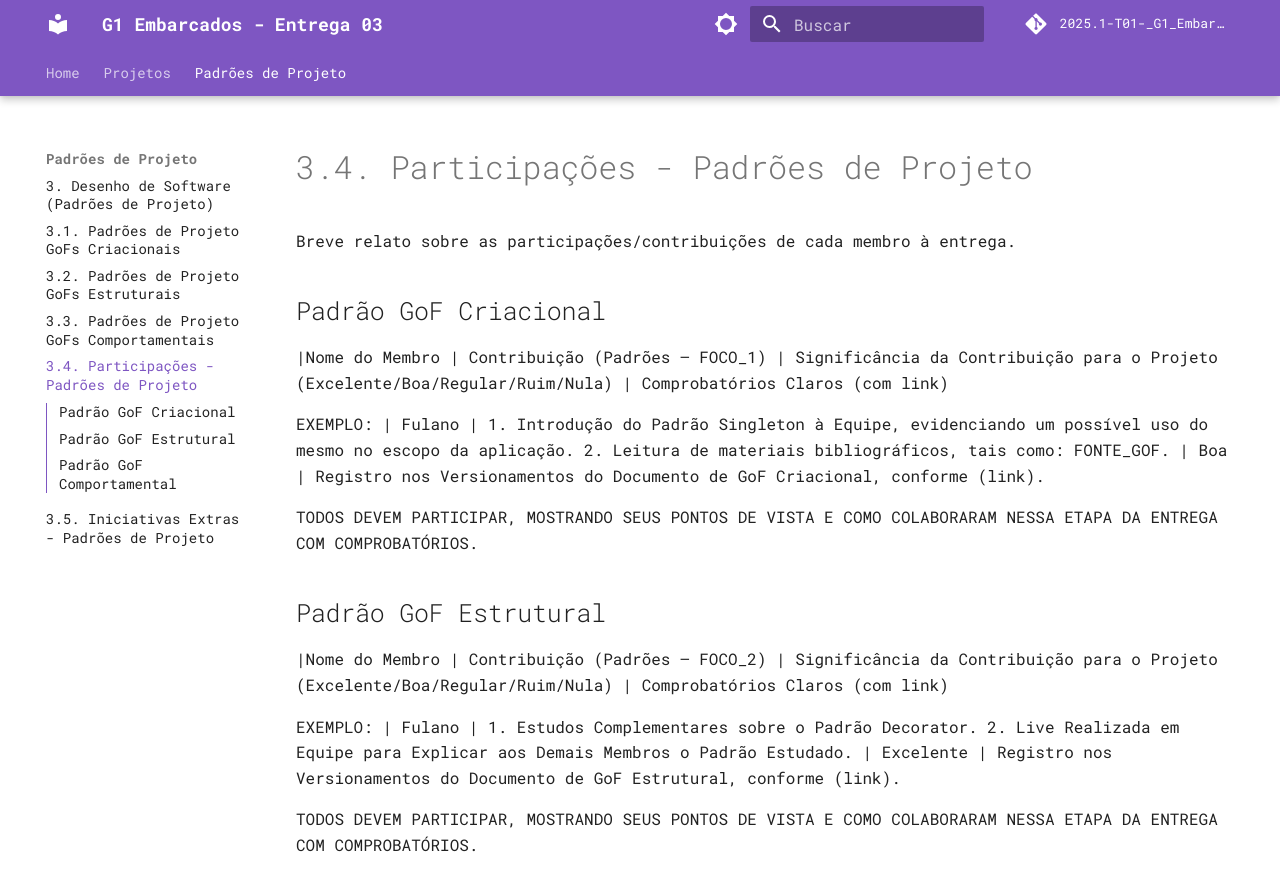
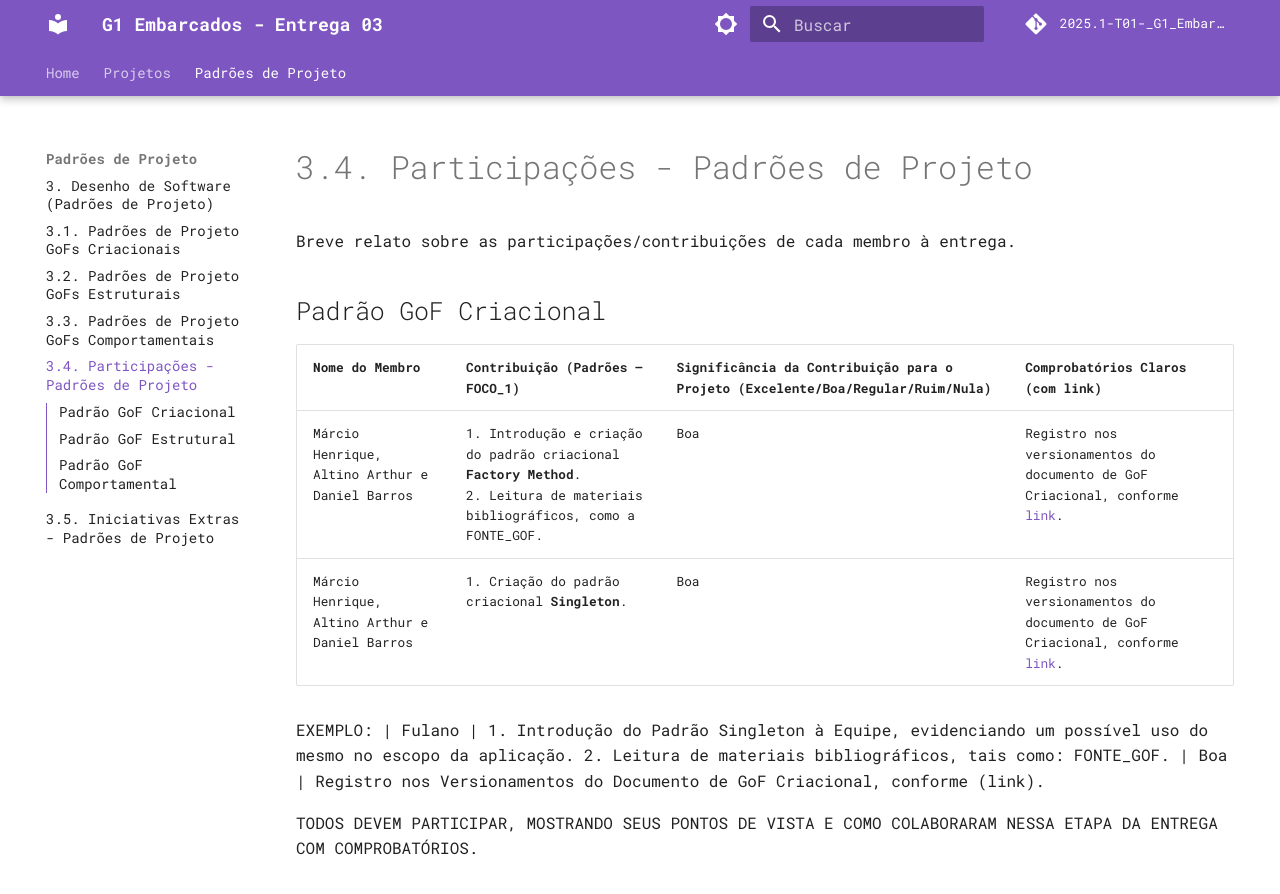
Before and after one commit to UnBArqDsw2025-1-Turma01/2025.1-T01-_G1_Embarcado_Entrega_03, an MkDocs documentation site: the page built from docs/PadroesDeProjeto/3.4.ParticipacoesPadroes.md, in a window 1280 px wide and 900 px high. Shown: the top 894 px of the window. Built offline with MkDocs 1.6.1 and Material for MkDocs 9.7.7, drawn with Linux system fonts in a browser that asks for light colours; comment, search, counter and statistics services are not loaded.

Commit message:
update links

```diff
--- a/docs/PadroesDeProjeto/3.4.ParticipacoesPadroes.md
+++ b/docs/PadroesDeProjeto/3.4.ParticipacoesPadroes.md
@@ -4,7 +4,11 @@
 
 ## Padrão GoF Criacional
 
-|Nome do Membro | Contribuição (Padrões – FOCO_1) | Significância da Contribuição para o Projeto (Excelente/Boa/Regular/Ruim/Nula) | Comprobatórios Claros (com link)
+| Nome do Membro | Contribuição (Padrões – FOCO_1) | Significância da Contribuição para o Projeto (Excelente/Boa/Regular/Ruim/Nula) | Comprobatórios Claros (com link) |
+|----------------|----------------------------------|----------------------------------------------------------------------------------|-----------------------------------|
+| Márcio Henrique, Altino Arthur e Daniel Barros | 1. Introdução e criação do padrão criacional **Factory Method**. <br>2. Leitura de materiais bibliográficos, como a FONTE_GOF. | Boa | Registro nos versionamentos do documento de GoF Criacional, conforme [link](https://unbarqdsw2025-1-turma01.github.io/2025.1-T01-_G1_Embarcado_Entrega_03/PadroesDeProjeto/3.1.GoFsCriacionais/#historico-de-versoes). |
+| Márcio Henrique, Altino Arthur e Daniel Barros | 1. Criação do padrão criacional **Singleton**.  | Boa | Registro nos versionamentos do documento de GoF Criacional, conforme [link](https://unbarqdsw2025-1-turma01.github.io/2025.1-T01-_G1_Embarcado_Entrega_03/PadroesDeProjeto/3.1.GoFsCriacionais/#historico-de-versoes). |
+
 
 EXEMPLO:
 | Fulano | 1. Introdução do Padrão Singleton à Equipe, evidenciando um possível uso do mesmo no escopo da aplicação. 2. Leitura de materiais bibliográficos, tais como: FONTE_GOF. | Boa | Registro nos Versionamentos do Documento de GoF Criacional, conforme (link).
```
Also changed, not shown: docs/PadroesDeProjeto/3.1.GoFsCriacionais.md (+1 -0 lines).
